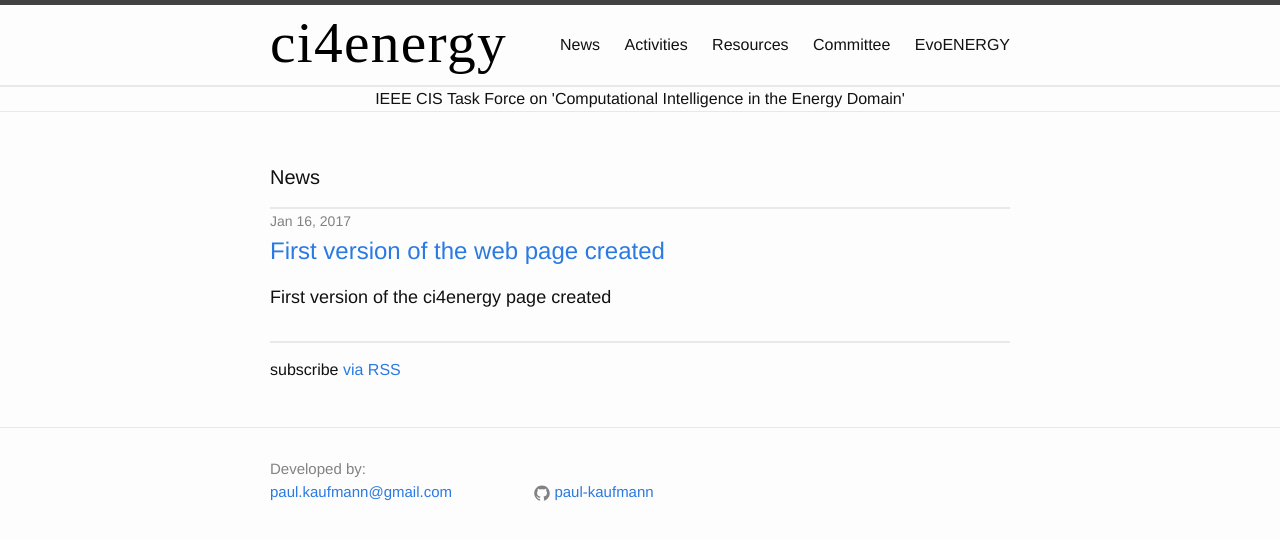
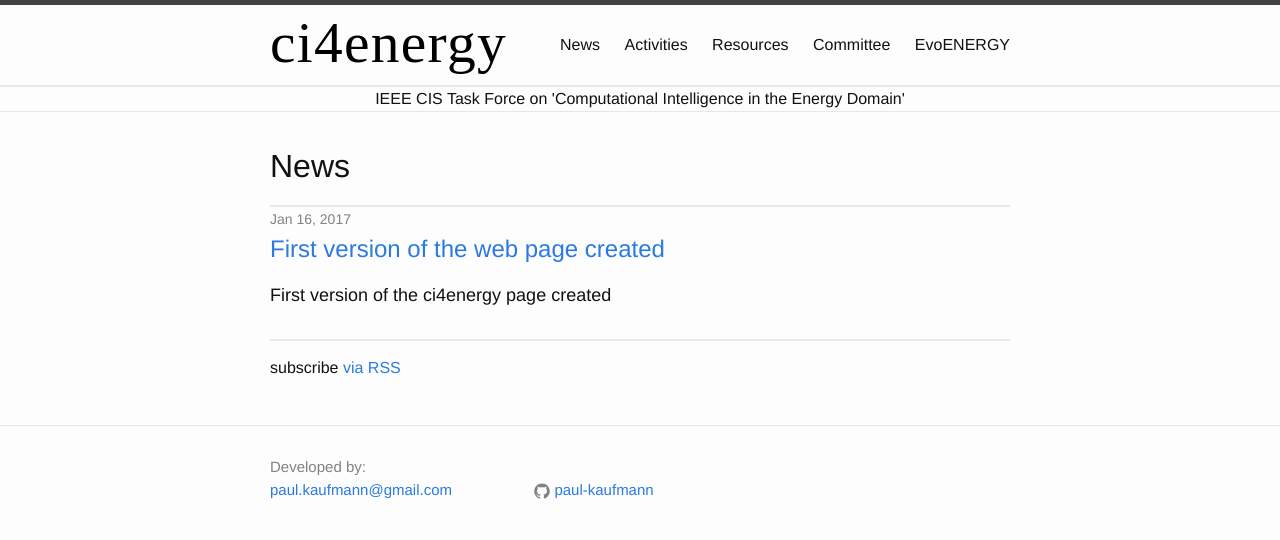
Before and after one commit to ci4energy/ci4energy.github.io, a Jekyll site: the page built from news.html, in a window 1280 px wide. Shown: the top 540 px of the page. Built offline with Jekyll 4.4.1, drawn with Linux system fonts in a browser that asks for light colours.

Commit message:
no message

```diff
--- a/news.html
+++ b/news.html
@@ -4,7 +4,7 @@
 
 <div class="news">
 
-  <h1 class="page-heading">News</h1>
+  <h1 class="page-title">News</h1>
 
   <ul class="post-list">
     {% for post in site.posts %}
```
